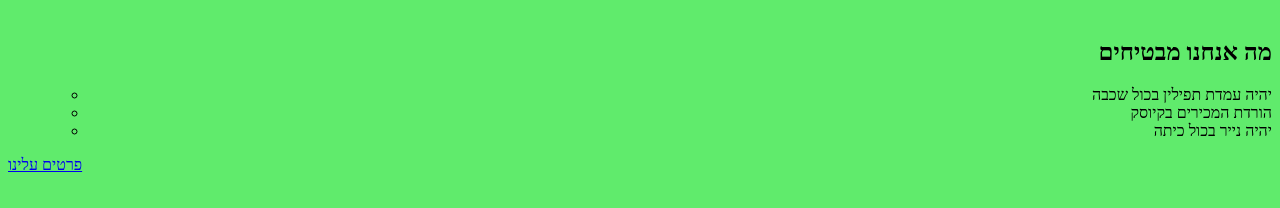
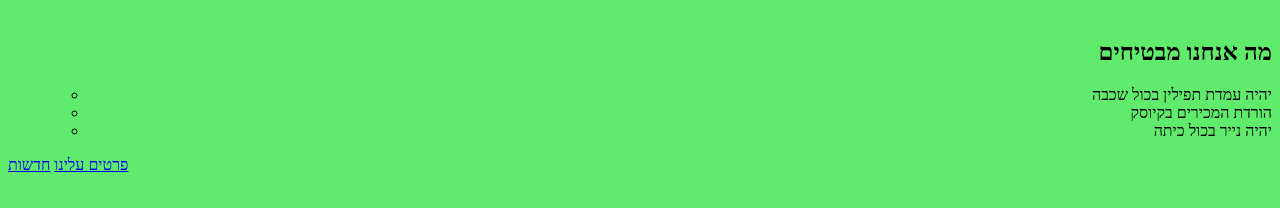
Before and after one commit to talgames1/liam_site, a plain HTML site: page index.html in a window 1280 px wide. Shown: the part 420-628 px from the top of the page. Drawn offline with Linux system fonts and the light colour scheme.

Commit message:
4_commit

```diff
--- a/index.html
+++ b/index.html
@@ -37,5 +37,6 @@
     </ol>
 
     <a class="kinks" href="info_group.html">פרטים עלינו</a>
+    <a href="news.html">חדשות</a>
 </body>
 </html>
```
